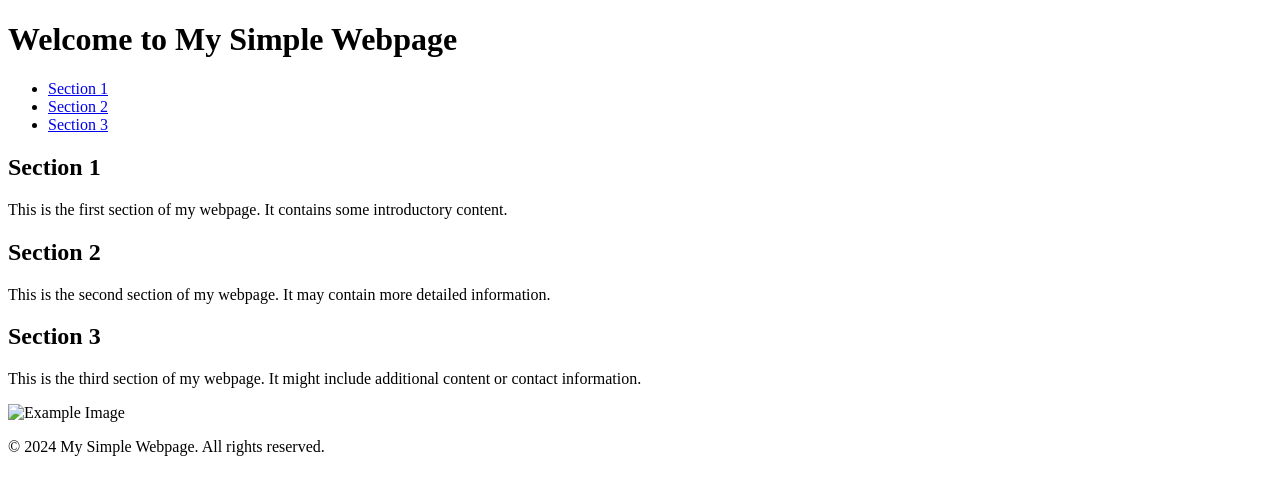
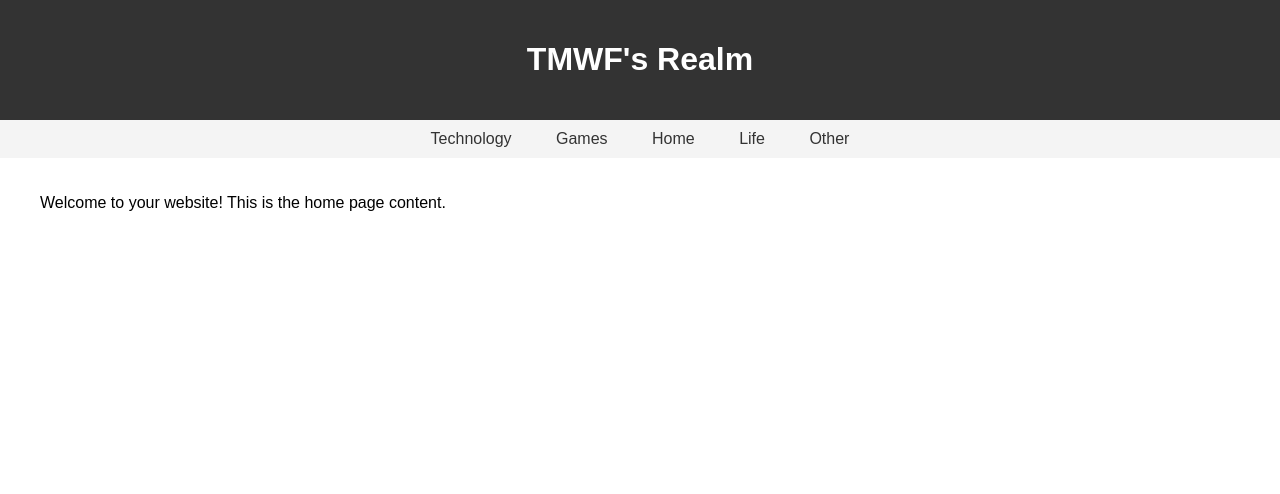
Before and after one commit to tmwf1475/WebPages, a plain HTML site: page index.html in a window 1280 px wide. Drawn offline with Linux system fonts and the light colour scheme.

Commit message:
test for add new pages 1
test1

```diff
--- a/index.html
+++ b/index.html
@@ -3,36 +3,67 @@
 <head>
   <meta charset="UTF-8">
   <meta name="viewport" content="width=device-width, initial-scale=1.0">
-    <title>My Simple Webpage</title>
+  <title>Your Website Title</title>
+  <style>
+    body {
+      font-family: Arial, sans-serif;
+      margin: 0;
+      padding: 0;
+    }
+    header {
+      background-color: #333;
+      color: #fff;
+      padding: 20px;
+      text-align: center;
+    }
+    nav {
+      background-color: #f4f4f4;
+      padding: 10px 0;
+      text-align: center;
+    }
+    nav a {
+      text-decoration: none;
+      color: #333;
+      padding: 10px 20px;
+    }
+    nav a:hover {
+      background-color: #ddd;
+    }
+    .container {
+      max-width: 1200px;
+      margin: 0 auto;
+      padding: 20px;
+    }
+  </style>
 </head>
 <body>
   <header>
-        <h1>Welcome to My Simple Webpage</h1>
+    <h1 id="pageTitle">TMWF's Realm</h1>
   </header>
   <nav>
-        <ul>
-            <li><a href="#section1">Section 1</a></li>
-            <li><a href="#section2">Section 2</a></li>
-            <li><a href="#section3">Section 3</a></li>
-        </ul>
+    <a href="#" onclick="loadPage('page1.html', 'Technology')">Technology</a>
+    <a href="#" onclick="loadPage('page2.html', 'Games')">Games</a>
+    <a href="#" onclick="loadPage('page3.html', 'Home')">Home</a>
+    <a href="#" onclick="loadPage('page4.html', 'Life')">Life</a>
+    <a href="#" onclick="loadPage('page5.html', 'Other')">Other</a>
   </nav>
-    <main>
-        <section id="section1">
-            <h2>Section 1</h2>
-            <p>This is the first section of my webpage. It contains some introductory content.</p>
-        </section>
-        <section id="section2">
-            <h2>Section 2</h2>
-            <p>This is the second section of my webpage. It may contain more detailed information.</p>
-        </section>
-        <section id="section3">
-            <h2>Section 3</h2>
-            <p>This is the third section of my webpage. It might include additional content or contact information.</p>
-            <img src="example.jpg" alt="Example Image">
-        </section>
-    </main>
-    <footer>
-        <p>&copy; 2024 My Simple Webpage. All rights reserved.</p>
-    </footer>
+  <div class="container" id="pageContent">
+    <!-- Your content for the home page goes here -->
+    <p>Welcome to your website! This is the home page content.</p>
+  </div>
+
+  <script>
+    function loadPage(pageURL, pageTitle) {
+      var xhttp = new XMLHttpRequest();
+      xhttp.onreadystatechange = function() {
+        if (this.readyState == 4 && this.status == 200) {
+          document.getElementById("pageContent").innerHTML = this.responseText;
+          document.getElementById("pageTitle").innerHTML = pageTitle;
+        }
+      };
+      xhttp.open("GET", pageURL, true);
+      xhttp.send();
+    }
+  </script>
 </body>
 </html>
```
Also changed, not shown: page1.html (added, +12 -0 lines). Lines whose indentation alone changed are shown as unchanged.
